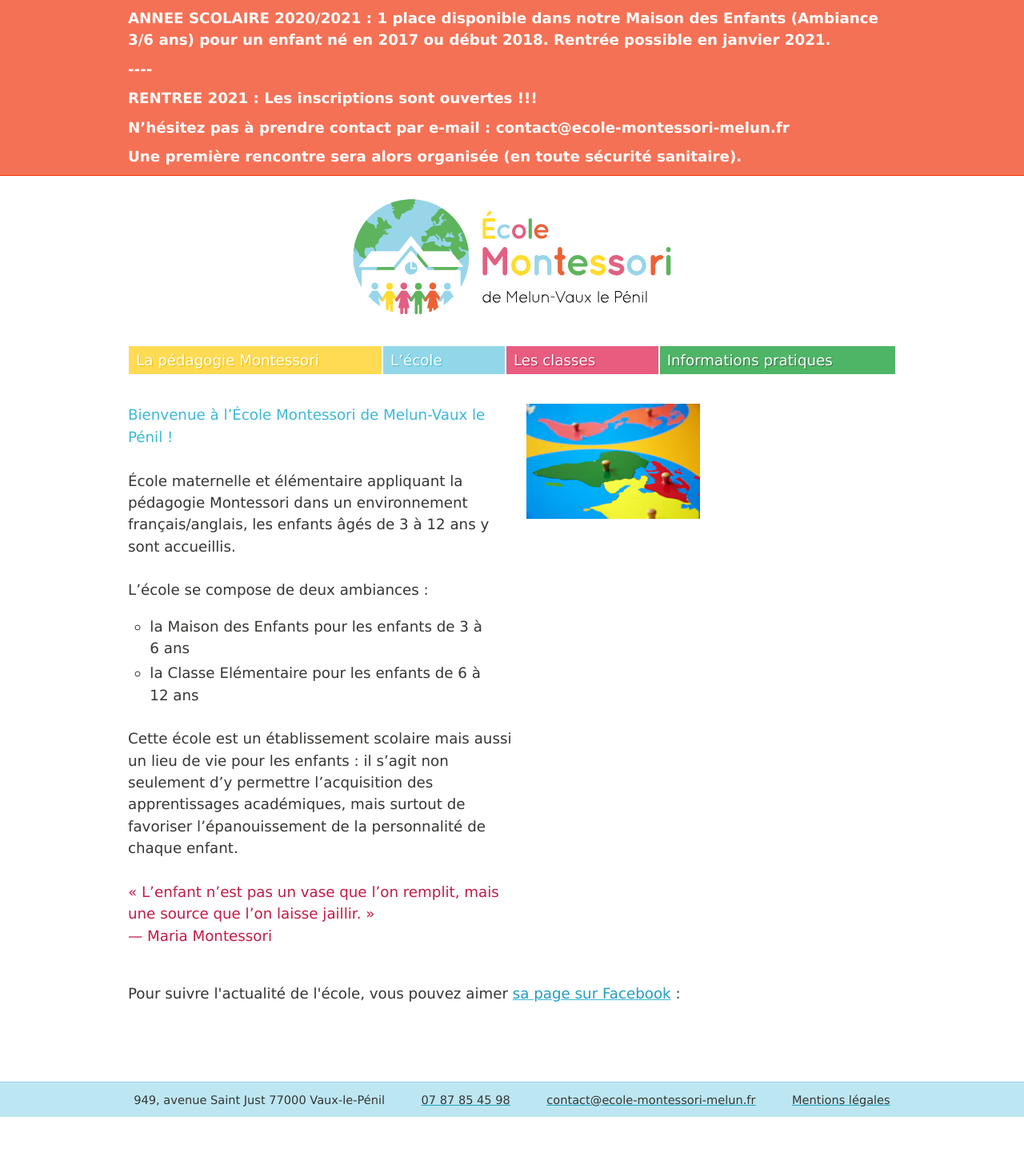
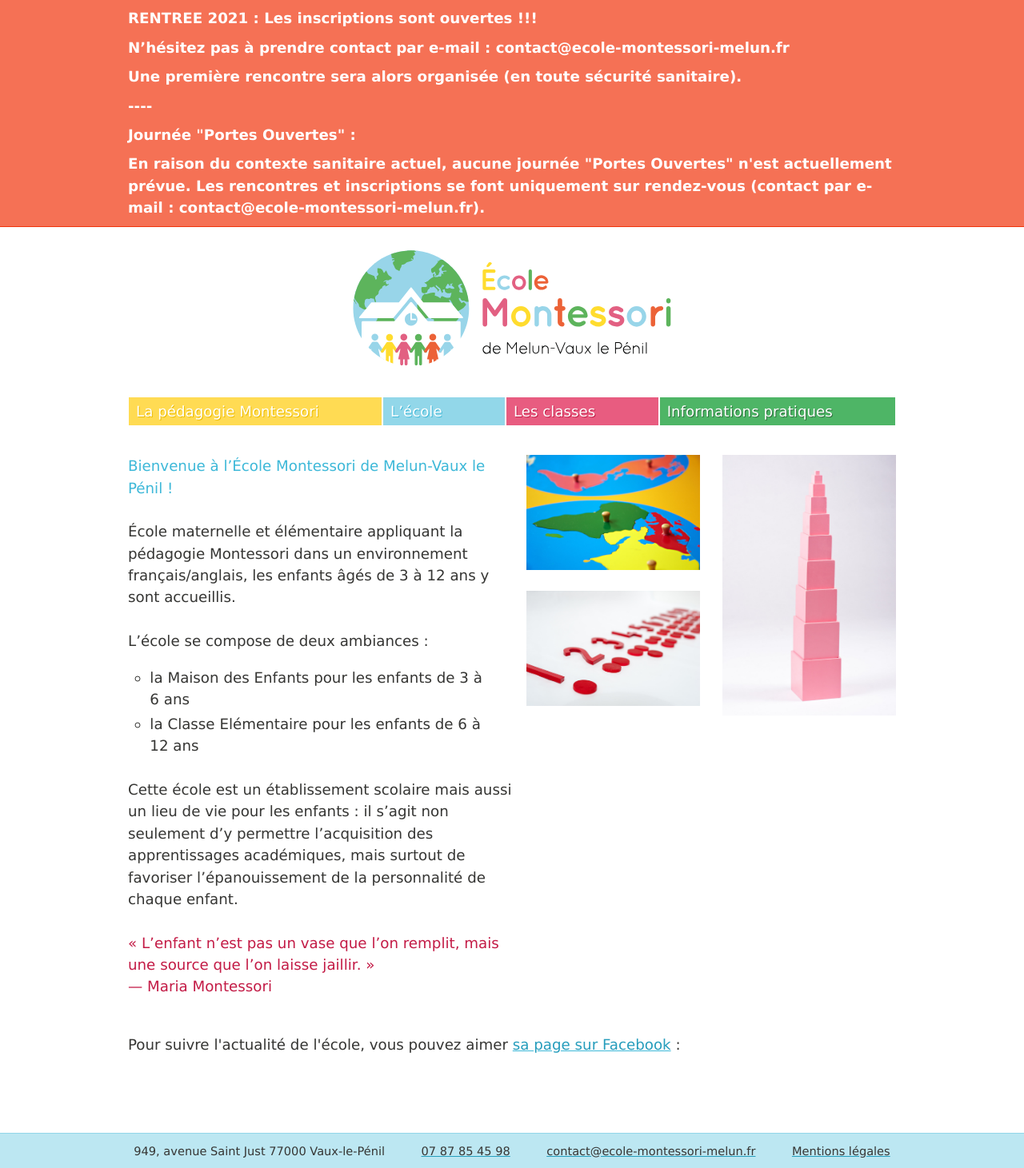
Before and after one commit to montessori-melun/montessori-melun.github.io, a Jekyll site: the page built from index.md, in a window 1280 px wide. Shown: the whole page at 80% size. Built offline with Jekyll 4.4.1, drawn with Linux system fonts in a browser that asks for light colours; before the commit the page ends 1397 px from its top, so only the background shows below that.

Commit message:
Update default.html

```diff
--- a/_layouts/default.html
+++ b/_layouts/default.html
@@ -14,11 +14,12 @@
 <body{% if section %} class="{{ section }}"{% endif %}>
   <div id="annonce">
     <div class="wrap">
-      <p> ANNEE SCOLAIRE 2020/2021 : 1 place disponible dans notre Maison des Enfants (Ambiance 3/6 ans) pour un enfant né en 2017 ou début 2018. Rentrée possible en janvier 2021. </p>
-      <p> ---- </p>
       <p> RENTREE 2021 : Les inscriptions sont ouvertes !!! </p>
       <p> N’hésitez pas à prendre contact par e-mail : contact@ecole-montessori-melun.fr </p>
       <p> Une première rencontre sera alors organisée (en toute sécurité sanitaire).</p>
+      <p> ---- </p>
+      <p> Journée "Portes Ouvertes" : </p>
+      <p> En raison du contexte sanitaire actuel, aucune journée "Portes Ouvertes" n'est actuellement prévue. Les rencontres et inscriptions se font uniquement sur rendez-vous (contact par e-mail : contact@ecole-montessori-melun.fr). </p>
     </div>
   </div>
   <header id="header">
```
